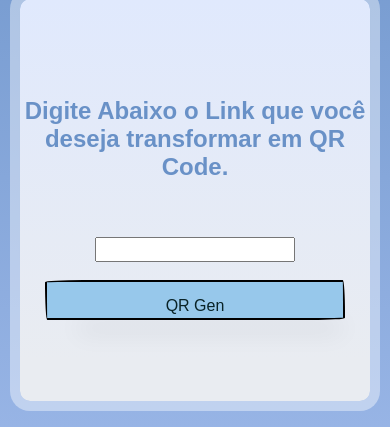
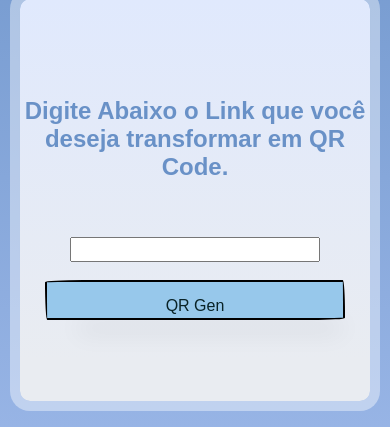
Before and after one commit to ailsonguedes/QR-Generator-, a Flask app: page / in a window 390 px wide. Shown: the part 244-671 px from the top of the page. Run offline with Flask 3, Linux system fonts and the light colour scheme.

Commit message:
Update: CSS Responsivity

```diff
--- a/static/css/style.css
+++ b/static/css/style.css
@@ -164,14 +164,14 @@ a {
   }
 
   .input-1 {
-    width: 400px;
+    width: 500px;
   }
 
 }
 
 @media (max-width: 500px) {
   .input-1 {
-    width: 200px;
+    width: 250px;
   }
 }
 
```
